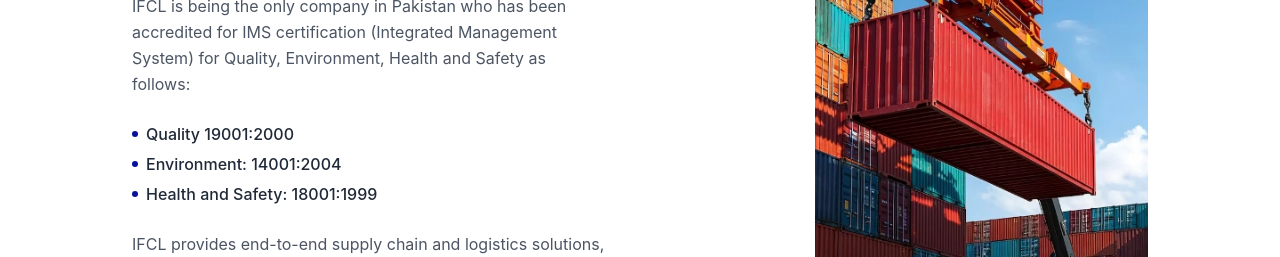
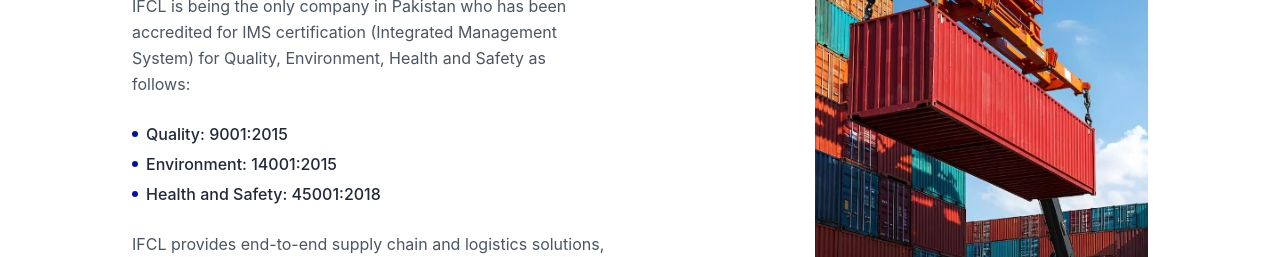
Before and after one commit to syedfaiqali/InterFred, a React (Vite) app: page /about in a window 1280 px wide. Shown: the part 1200-1457 px from the top of the page. Built offline with nearby package versions, Linux system fonts and the light colour scheme.

Commit message:
FaiqPrototype: iso certification updates

```diff
--- a/src/data/websiteContent.ts
+++ b/src/data/websiteContent.ts
@@ -317,9 +317,9 @@ export const websiteContent = {
             title: 'How we do it',
             description: 'IFCL is being the only company in Pakistan who has been accredited for IMS certification (Integrated Management System) for Quality, Environment, Health and Safety as follows:',
             certifications: [
-                'Quality 19001:2000',
-                'Environment: 14001:2004',
-                'Health and Safety: 18001:1999'
+                'Quality: 9001:2015',
+                'Environment: 14001:2015',
+                'Health and Safety: 45001:2018'
             ],
             mainText: 'IFCL provides end-to-end supply chain and logistics solutions, delivering dependable support to clients 24/7. Positioned in central Karachi, only 15 minutes from both Karachi International Airport and Karachi Port, the company offers convenient access for customers. Beyond Karachi, IFCL has established additional offices in northern Pakistan near key airports to ensure seamless service across the country.',
             image: howWeDoItImg
```
